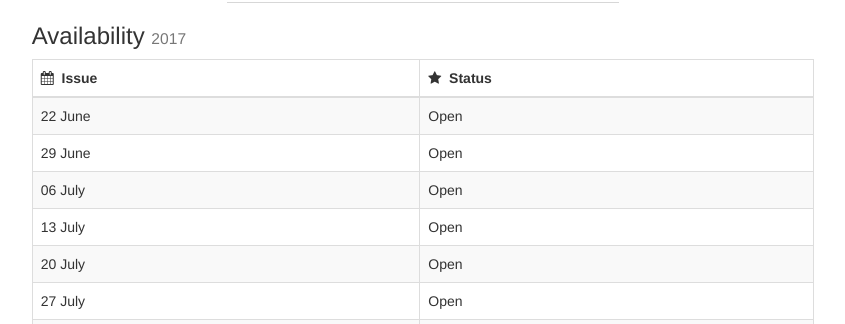
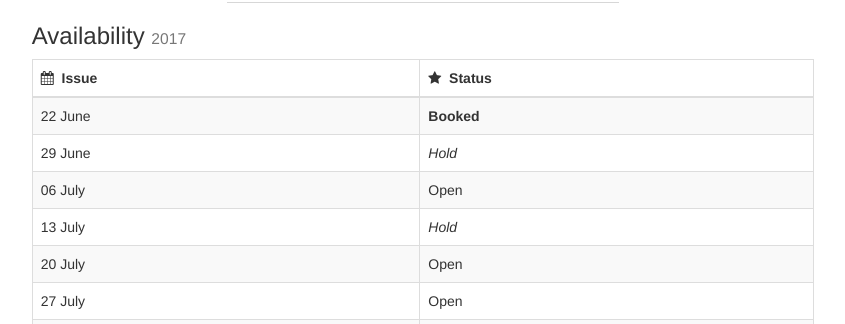
Before and after one commit to SwiftWeekly/swiftweekly.github.io, a Jekyll site: the page built from sponsorship.md, in a window 1280 px wide. Shown: the part 770-1094 px from the top of the page, without its empty margins (217-1062 px from the left). Built offline with Jekyll 4.4.1, drawn with Linux system fonts in a browser that asks for light colours.

Commit message:
update sponsors

```diff
--- a/sponsorship.md
+++ b/sponsorship.md
@@ -44,10 +44,10 @@ Sponsored Links should be relevant to the Swift community.
 <div class="table-responsive" markdown="1">
 | <i class="fa fa-calendar" aria-hidden="true"></i>&nbsp; Issue | <i class="fa fa-star" aria-hidden="true"></i>&nbsp; Status |
 |:--------------|:-----------|
-| 22 June       | Open       |
-| 29 June       | Open       |
+| 22 June       | **Booked** |
+| 29 June       | *Hold*     |
 | 06 July       | Open       |
-| 13 July       | Open       |
+| 13 July       | *Hold*     |
 | 20 July       | Open       |
 | 27 July       | Open       |
 | 03 August     | Open       |
```
